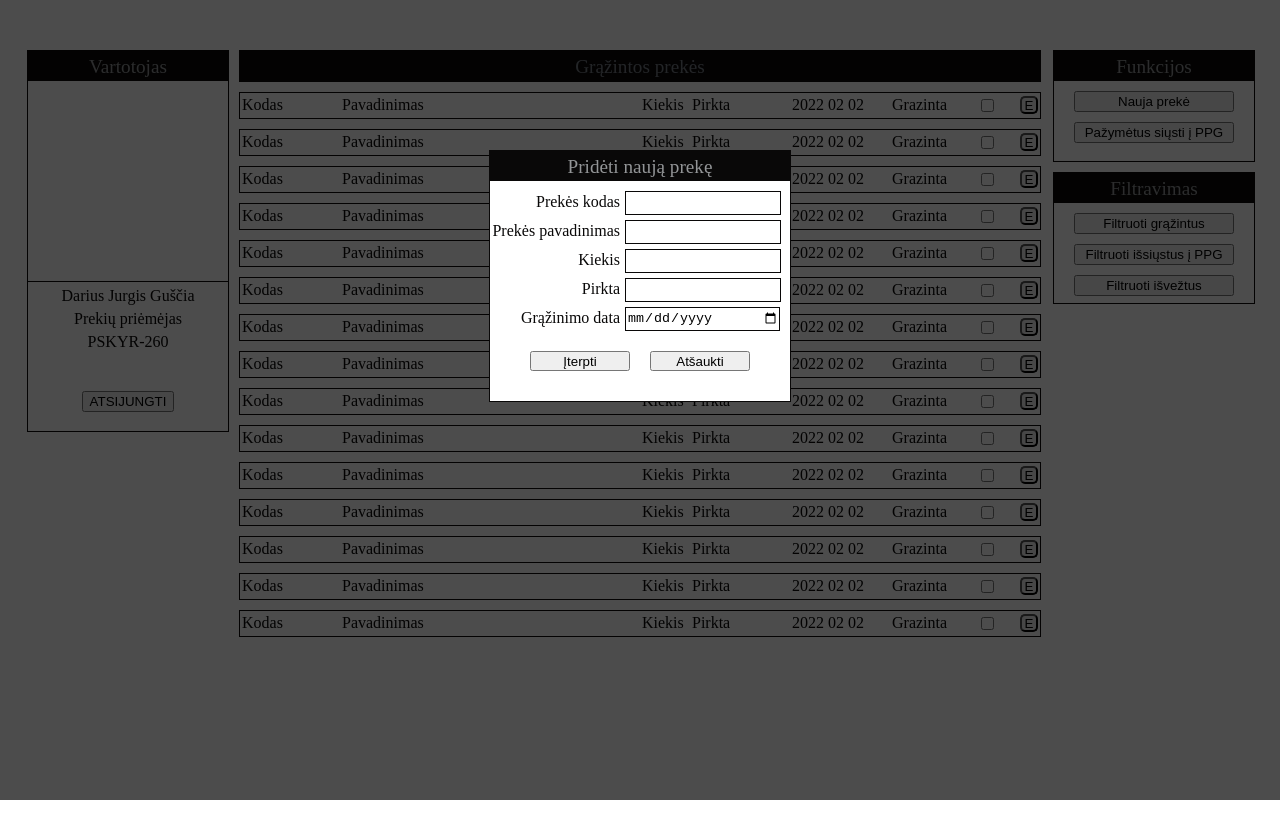
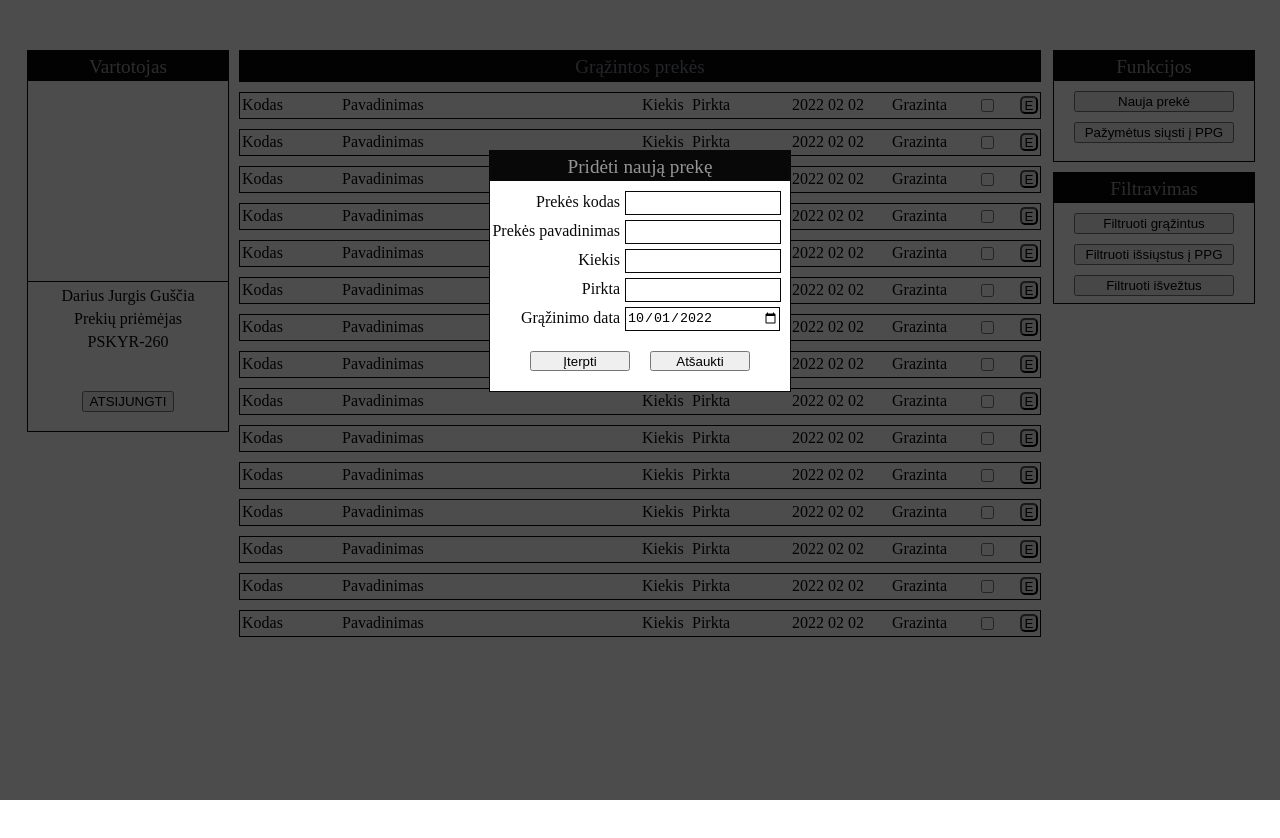
Before and after one commit to JurgisGuscia/returns, a React (Create React App) app: page / in a window 1280 px wide. Both pictures are taken after a click on the button "Nauja prekė". Shown: the top 838 px of the page. Built offline with nearby package versions, Linux system fonts and the light colour scheme.

Commit message:
added default time to new merc form

```diff
--- a/src/components/new_merc/New_merc.jsx
+++ b/src/components/new_merc/New_merc.jsx
@@ -1,5 +1,8 @@
 import React from "react";
 import "./new_merc.css";
+const current = new Date();
+current.setDate(current.getDate());
+var date = current.toISOString().substring(0, 10);
 const NewMerc = () => {
   return (
     <div id="newMerc__container" className="newMerc__container hidden">
@@ -40,6 +43,7 @@ const NewMerc = () => {
           <input
             id="time_input"
             className="newMerc__container__content__form__input"
+            defaultValue={date}
             type="date"
           ></input>
           <div className="newMerc__container__content__form__button-container">
--- a/src/components/new_merc/new_merc.css
+++ b/src/components/new_merc/new_merc.css
@@ -4,7 +4,7 @@
   z-index: 5;
   border: var(--border);
   width: 300px;
-  height: 250px;
+  height: 240px;
   position: absolute;
   left: 0;
   right: 0;
```
